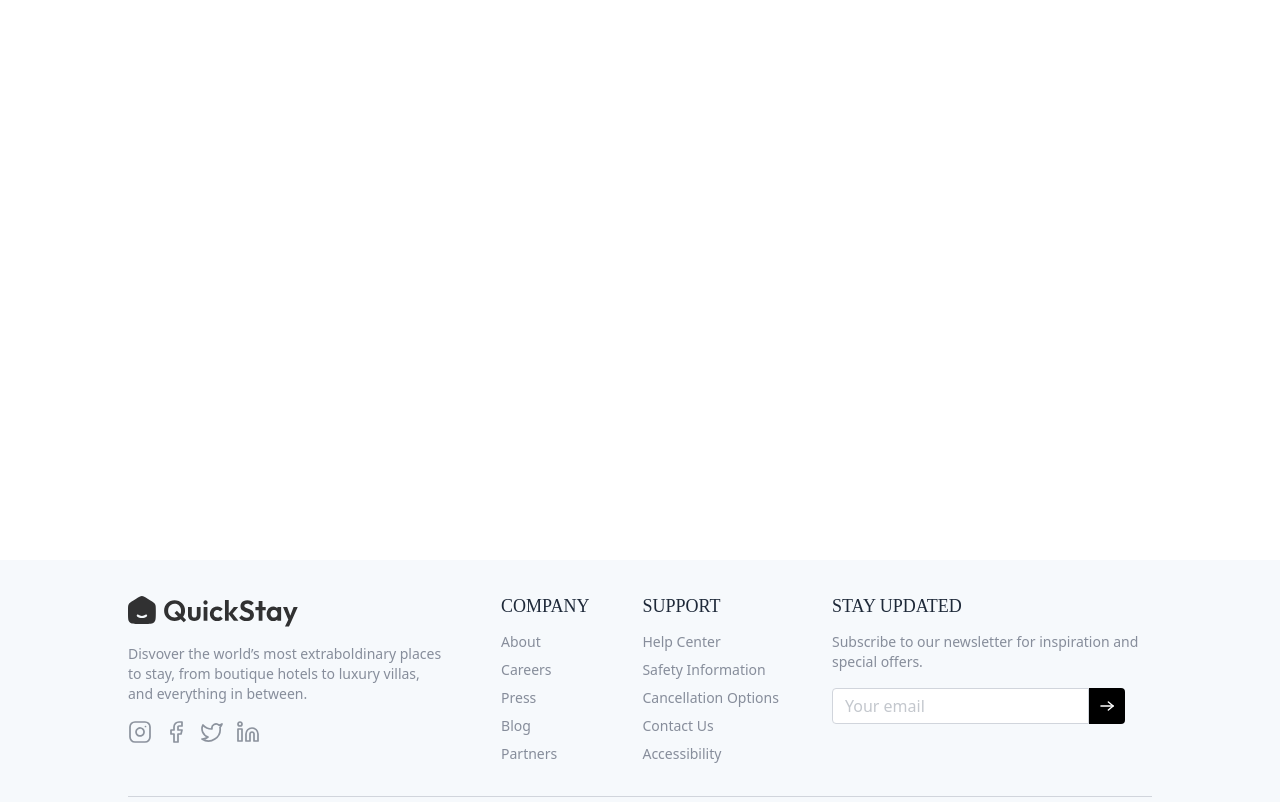
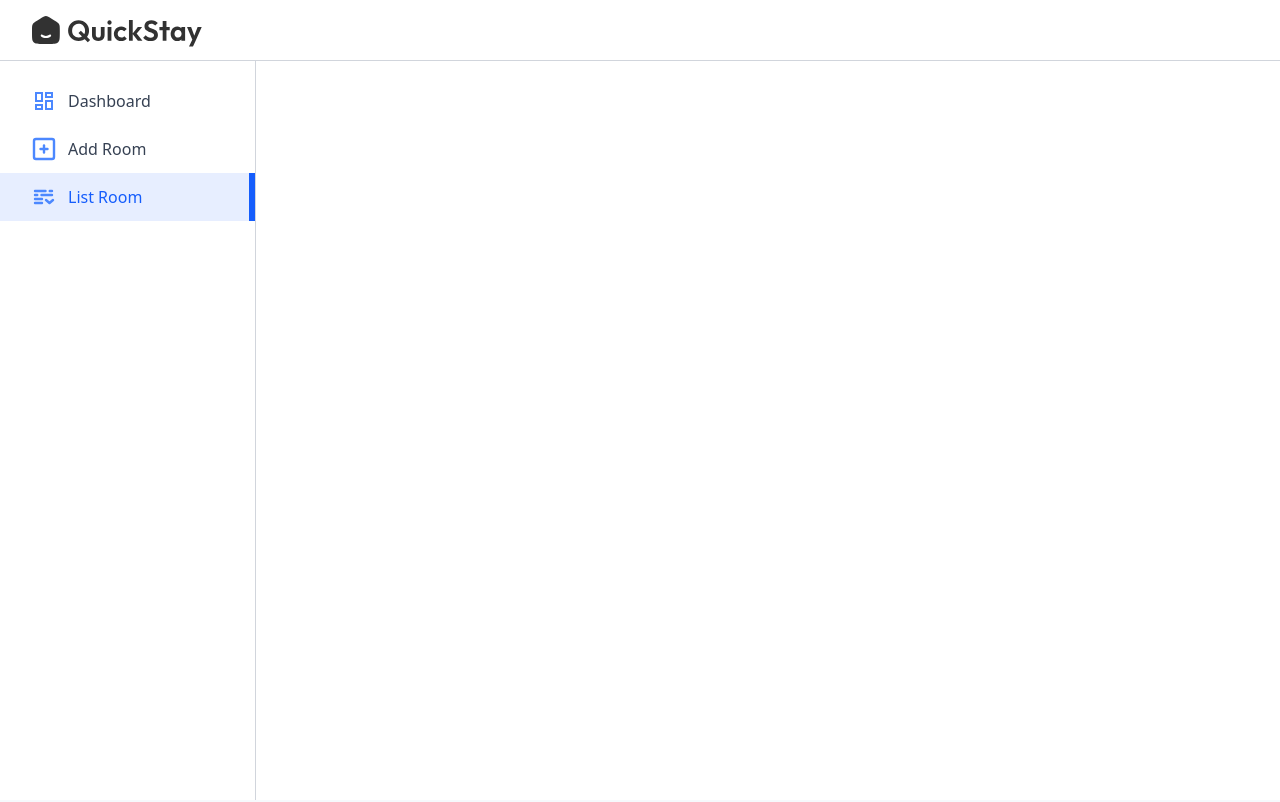
Before and after one commit to Kaveera725/hotel_booking_project, a React app: page /owner/list-room in a window 1280 px wide. Shown: the top 802 px of the page. Built offline with nearby package versions, Linux system fonts and the light colour scheme; the HTML template or start-up script is replaced by a standard one; a web font is replaced by a local one.

Commit message:
Owner layout created

```diff
--- a/src/App.jsx
+++ b/src/App.jsx
@@ -7,6 +7,10 @@
 import RoomDetails from './pages/RoomDetails';
 import MyBookings from './pages/MyBookings';
 import HotelReg from './components/HotelReg';
+import Layout from './pages/hotelOwner/Layout';
+import Dashboard from './pages/hotelOwner/Dashboard';
+import AddRoom from './pages/hotelOwner/AddRoom';
+import ListRoom from './pages/hotelOwner/ListRoom';
 
 const App = () => {
 
@@ -22,6 +26,11 @@
           <Route path='/rooms' element={<AllRooms />} />
           <Route path='/rooms/:id' element={<RoomDetails />} />
           <Route path='/my-bookings' element={<MyBookings />} />
+          <Route path='/owner' element={<Layout />} >
+            <Route index element={<Dashboard />} />
+            <Route path='add-room' element={<AddRoom />} />
+            <Route path='list-room' element={<ListRoom />} />
+          </Route>
         </Routes>
       </div>
       <Footer />
--- /dev/null
+++ b/src/components/hotelOwner/Navbar.jsx
@@ -0,0 +1,17 @@
+import React from 'react'
+import { Link } from 'react-router-dom'
+import { assets } from '../../assets/assets'
+import { UserButton } from '@clerk/clerk-react'
+
+const Navbar = () => {
+  return (
+    <div className='flex items-center justify-between px-4 md:px-8 border-b border-gray-300 py-3 bg-white transition-all duration-300'>
+      <Link to='/'>
+        <img src={assets.logo} alt='logo' className='h-9 invert opacity-80' />
+      </Link>
+        <UserButton />
+    </div>
+  )
+}
+
+export default Navbar
--- /dev/null
+++ b/src/components/hotelOwner/Sidebar.jsx
@@ -0,0 +1,27 @@
+import React from 'react'
+import { assets } from '../../assets/assets'
+import { NavLink } from 'react-router-dom'
+import { useNavigate } from 'react-router-dom'
+
+const sidebarLinks = [
+  { name: 'Dashboard', icon: assets.dashboardIcon, path: '/owner' },
+  { name: 'Add Room', icon: assets.addIcon, path: '/owner/add-room' },
+  {name: 'List Room', icon: assets.listIcon, path: '/owner/list-room'},
+]
+
+const Sidebar = () => {
+  return (
+    <div className='md:w-64 w-16 border-r h-full text-base border-gray-300 pt-4 flex flex-col transition-all duration-300'>
+      {sidebarLinks.map((item, index) => (
+        <NavLink key={index} to={item.path} end='/owner' className={({isActive})=>
+          `flex items-center py-3 px-4 md:px-8 gap-3 ${isActive ? "border-r-4 md:border-r-[6px] bg-blue-600/10 border-blue-600 text-blue-600" :
+          "hover:bg-gray-100/90 border:white text-gray-700"}`}>
+            <img src={item.icon} alt={item.name} className='min-h-6 min-w-6' />
+            <p className='md:block hidden text-center'>{item.name}</p>
+        </NavLink>
+    ))}
+    </div>
+  )
+}
+
+export default Sidebar
--- /dev/null
+++ b/src/pages/hotelOwner/AddRoom.jsx
@@ -0,0 +1,11 @@
+import React from 'react'
+
+const AddRoom = () => {
+  return (
+    <div>
+
+    </div>
+  )
+}
+
+export default AddRoom
--- /dev/null
+++ b/src/pages/hotelOwner/Dashboard.jsx
@@ -0,0 +1,11 @@
+import React from 'react'
+
+const Dashboard = () => {
+  return (
+    <div>
+
+    </div>
+  )
+}
+
+export default Dashboard
--- /dev/null
+++ b/src/pages/hotelOwner/Layout.jsx
@@ -0,0 +1,20 @@
+import React from 'react'
+import Navbar from '../../components/hotelOwner/Navbar'
+import Sidebar from '../../components/hotelOwner/Sidebar'
+import { Outlet } from 'react-router-dom'
+
+const Layout = () => {
+  return (
+    <div className='flex flex-col h-screen'>
+      <Navbar />
+      <div className='flex h-full'>
+        <Sidebar />
+        <div className='flex-1 p-4 pt-10 md:px-10 h-full'>
+            <Outlet />
+        </div>
+      </div>
+    </div>
+  )
+}
+
+export default Layout
--- /dev/null
+++ b/src/pages/hotelOwner/ListRoom.jsx
@@ -0,0 +1,11 @@
+import React from 'react'
+
+const ListRoom = () => {
+  return (
+    <div>
+
+    </div>
+  )
+}
+
+export default ListRoom
```
